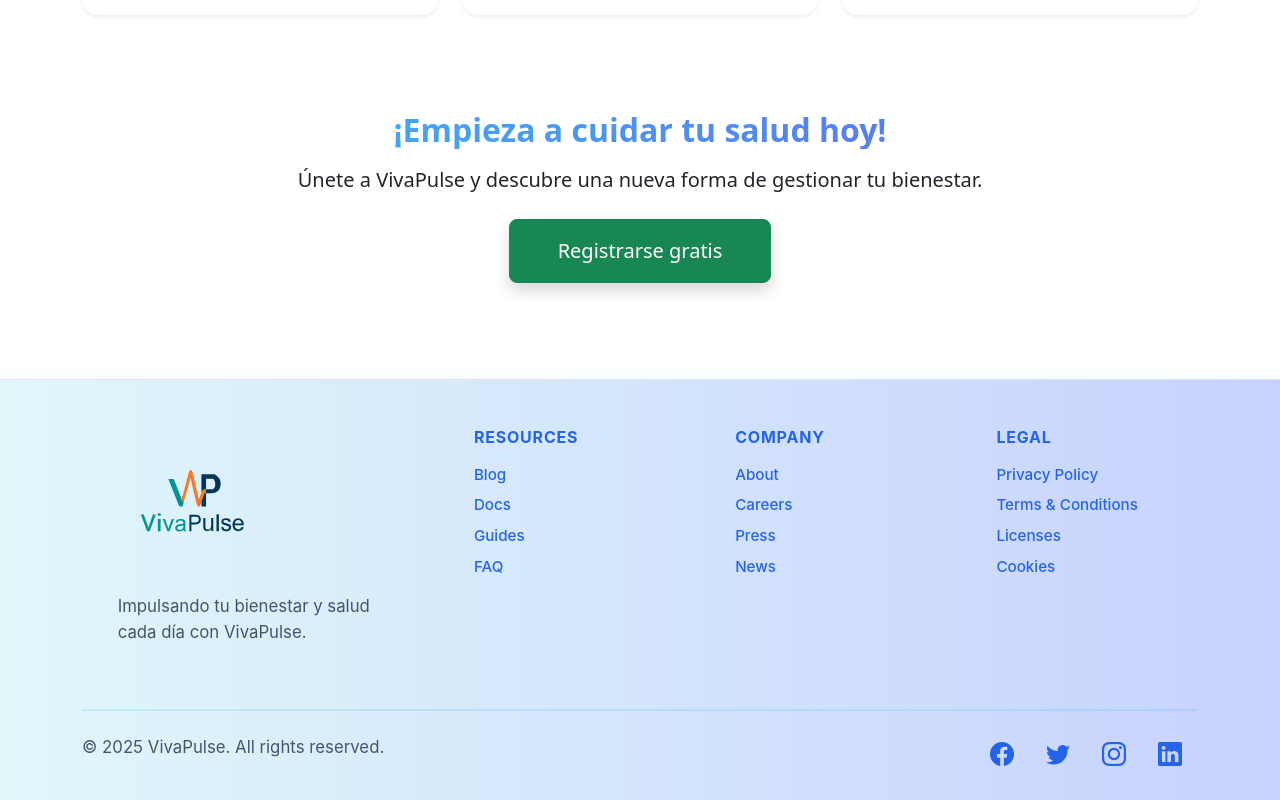
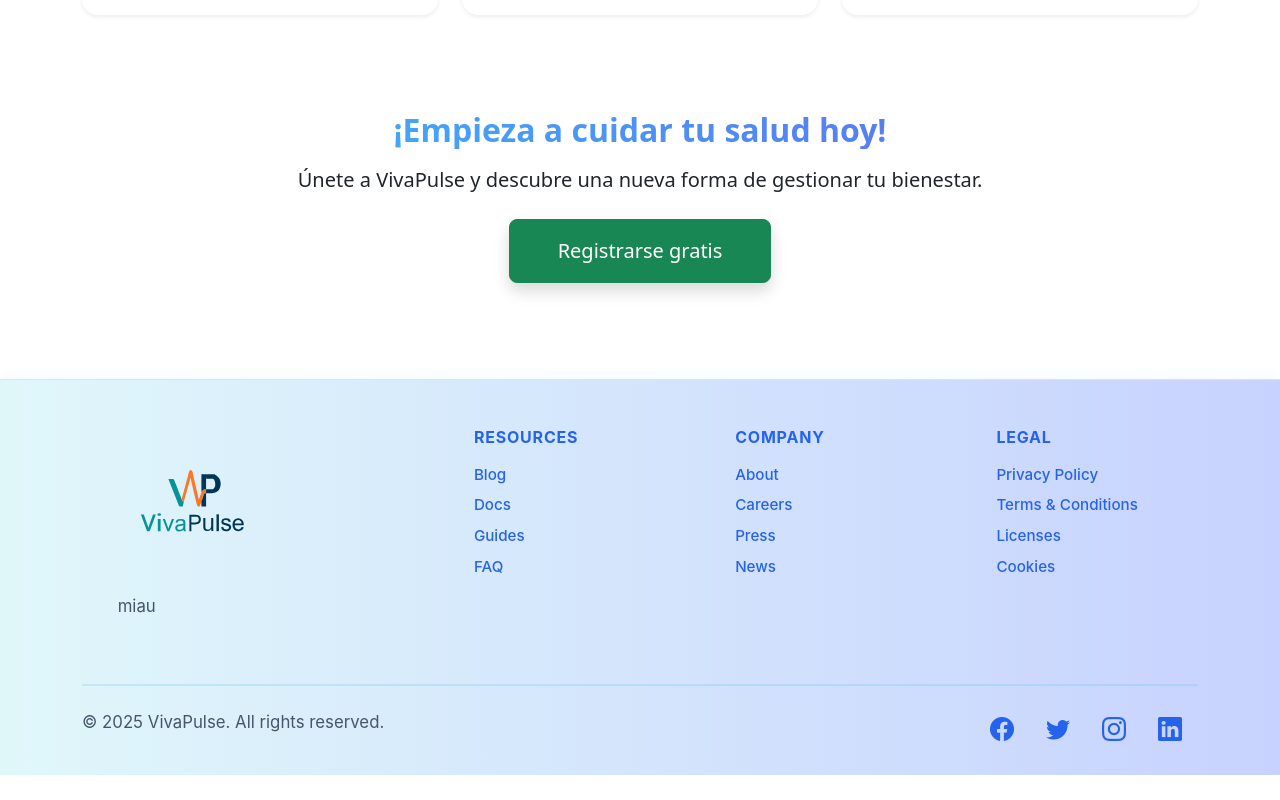
Before and after one commit to davidp209/vivapulsefront, a React (Vite) app: page / in a window 1280 px wide. Shown: the part 1021-1821 px from the top of the page. After the commit the page ends 1796 px from the top, so only its background shows below. Built offline with nearby package versions, Linux system fonts and the light colour scheme.

Commit message:
prueba cambios

```diff
--- a/src/components/footer/Footer.jsx
+++ b/src/components/footer/Footer.jsx
@@ -14,7 +14,7 @@
           <div className="col-md-3 col-lg-3 col-xl-3 mx-auto mb-4">
            <Link to={"/"}> <img src={logo} alt="Logo VivaPulse" className='logoFooter' /> </Link>
             <p>
-                Impulsando tu bienestar y salud cada día con VivaPulse.
+                miau
             </p>
           </div>
 
```
